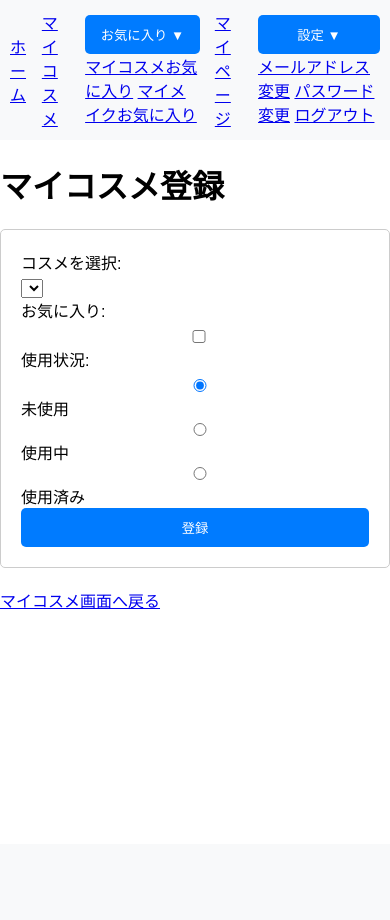
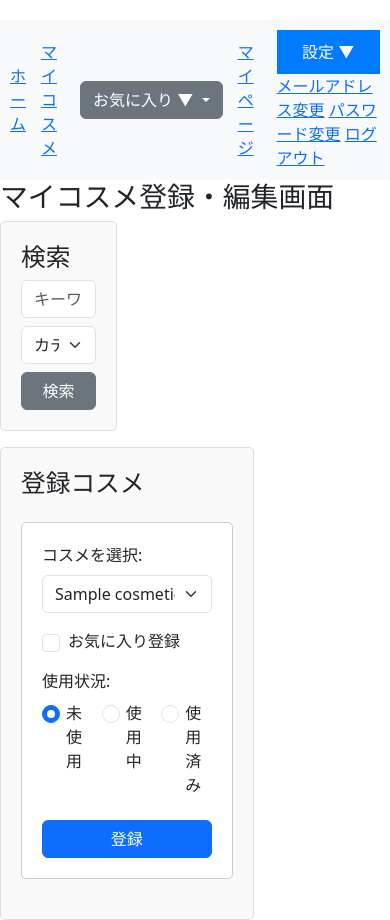
Before and after one commit to akaringo0814/CosCharm, a Django app: page /my_cosmetic_register/ in a window 390 px wide. Before the commit the page ends 609 px from the top, so only its background shows below. Run offline with Django 5.2, Linux system fonts and the light colour scheme; tables that the repository leaves empty hold one stand-in row (values such as "Sample post"); lists and menus that the app fills with data are empty; some libraries are stand-ins or nearby versions.

Commit message:
マイコスメ登録画面実装中

```diff
--- a/CosCharm/CosCharm/settings.py
+++ b/CosCharm/CosCharm/settings.py
@@ -11,6 +11,7 @@ https://docs.djangoproject.com/en/5.1/ref/settings/
 """
 
 from pathlib import Path
+import os
 
 # Build paths inside the project like this: BASE_DIR / 'subdir'.
 BASE_DIR = Path(__file__).resolve().parent.parent
@@ -133,3 +134,8 @@ LOGIN_REDIRECT_URL = '/home/'
 LOGOUT_REDIRECT_URL = '/login/'
 
 AUTH_USER_MODEL = 'app.User'  # 'app' は該当するアプリ名
+
+STATIC_URL = '/static/'
+STATICFILES_DIRS = [
+    os.path.join(BASE_DIR, 'static'),
+]
--- a/CosCharm/app/static/styles.css
+++ b/CosCharm/app/static/styles.css
@@ -66,3 +66,96 @@ button {
     border-radius: 5px;
     cursor: pointer;
 }
+
+/* 新 */
+.register-container {
+    display: flex;
+    flex-direction: column;
+    align-items: flex-start;
+    gap: 20px;
+}
+
+.search-box {
+    width: 100%;
+    background-color: #f9f9f9;
+    padding: 15px;
+    border: 1px solid #ccc;
+    border-radius: 8px;
+}
+
+.category-select {
+    margin-top: 10px;
+}
+
+.category-select details {
+    margin-bottom: 10px;
+}
+
+.register-form {
+    display: flex;
+    flex-direction: column;
+    gap: 10px;
+    background-color: #f9f9f9;
+    padding: 15px;
+    border: 1px solid #ccc;
+    border-radius: 8px;
+    width: 100%;
+}
+
+button {
+    background-color: #007bff;
+    color: white;
+    border: none;
+    padding: 10px 15px;
+    border-radius: 5px;
+    cursor: pointer;
+}
+
+button:hover {
+    background-color: #0056b3;
+}
+.container {
+    display: flex;
+    gap: 20px;
+}
+
+.search-section {
+    width: 30%;
+    padding: 10px;
+    border: 1px solid #ccc;
+    border-radius: 5px;
+    background-color: #f9f9f9;
+}
+
+.cosmetics-display {
+    width: 65%;
+    padding: 10px;
+    border: 1px solid #ccc;
+    border-radius: 5px;
+    background-color: #f9f9f9;
+}
+
+#cosmetics-list ul {
+    list-style: none;
+    padding: 0;
+}
+
+#cosmetics-list li {
+    margin-bottom: 5px;
+}
+
+body {
+    padding-top: 20px;
+  }
+
+  h1 {
+    margin-bottom: 20px;
+  }
+
+  .search-section,
+  .cosmetics-display {
+    border: 1px solid #ddd;
+    padding: 20px;
+    border-radius: 5px;
+    background-color: #f9f9f9;
+  }
--- a/CosCharm/app/templates/base.html
+++ b/CosCharm/app/templates/base.html
@@ -6,6 +6,12 @@
     <title>{% block title %}ホーム画面{% endblock %}</title>
     {% load static %}
     <link rel="stylesheet" href="{% static 'styles.css' %}">
+    <link href="https://stackpath.bootstrapcdn.com/bootstrap/5.1.1/css/bootstrap.min.css" rel="stylesheet">
+    <link href="css/bootstrap.min.css" rel="stylesheet">
+    <link href="css/select2.css" rel="stylesheet">
+    <script src="http://ajax.googleapis.com/ajax/libs/jquery/1.8.3/jquery.min.js"></script>
+    <script src="js/bootstrap.min.js"></script>
+    <script src="js/select2.min.js"></script>
 </head>
 <body>
     <!-- ナビゲーションバー -->
@@ -13,13 +19,25 @@
         <nav>
             <a href="{% url 'home' %}">ホーム</a>
             <a href="{% url 'my_cosmetics' %}">マイコスメ</a>
-            <div class="dropdown">
+            <!--<div class="dropdown">
                 <button>お気に入り ▼</button>
                 <div class="dropdown-content">
                     <a href="{% url 'favorites_cosme' %}">マイコスメお気に入り</a>
                     <a href="{% url 'favorites_make' %}">マイメイクお気に入り</a>
                 </div>
-            </div>
+            </div>-->
+            <div class="dropdown">
+                <a class="btn btn-secondary dropdown-toggle" href="#" role="button" data-bs-toggle="dropdown" aria-expanded="false">
+                  お気に入り ▼
+                </a>
+
+                <ul class="dropdown-menu">
+                  <li><a class="dropdown-item" href="{% url 'favorites_cosme' %}">マイコスメお気に入り</a></li>
+                  <li><a class="dropdown-item" href="{% url 'favorites_make' %}">マイメイクお気に入り</a></li>
+                </ul>
+              </div>
+
+
             <a href="{% url 'my_page' %}">マイページ</a>
             <div class="dropdown">
                 <button>設定 ▼</button>
@@ -38,5 +56,11 @@
         <!-- 子テンプレートの内容がここに挿入されます -->
         {% endblock %}
     </main>
+    <!-- jQueryをインポート -->
+     <script src="https://code.jquery.com/jquery-3.6.0.min.js"></script>
+     <!-- BootstrapのJavaScript -->
+      <script src="https://stackpath.bootstrapcdn.com/bootstrap/5.1.1/js/bootstrap.bundle.min.js"></script>
+      <!-- その他の必要なJavaScript -->
+       <script src="{% static 'js/scripts.js' %}"></script>
 </body>
 </html>
--- a/CosCharm/app/templates/my_cosmetic_register.html
+++ b/CosCharm/app/templates/my_cosmetic_register.html
@@ -1,33 +1,78 @@
 {% extends 'base.html' %}
 
 {% block title %}
-マイコスメ登録画面
+マイコスメ登録・編集画面
 {% endblock %}
 
 {% block content %}
-<h1>マイコスメ登録</h1>
-    <form method="POST">
+<h1>マイコスメ登録・編集画面</h1>
+
+{% if error %}
+<div class="alert alert-danger">{{ error }}</div>
+{% endif %}
+
+<div class="row">
+  <!-- 検索セクション -->
+  <div class="col-md-6">
+    <div class="search-section">
+      <h2>検索</h2>
+      <input type="text" id="keyword-input" placeholder="キーワードで検索" class="form-control" oninput="performSearch()">
+      <select id="category-select" class="form-select mt-2" onchange="performSearch()">
+        <option value="">カテゴリで検索</option>
+        {% for category, subcategories in categories.items %}
+        <optgroup label="{{ category }}">
+          {% for subcategory in subcategories %}
+          <option value="{{ subcategory }}">{{ subcategory }}</option>
+          {% endfor %}
+        </optgroup>
+        {% endfor %}
+      </select>
+      <button class="btn btn-secondary mt-2" onclick="performSearch()">検索</button>
+    </div>
+    <div id="search-results" class="mt-3"></div>
+  </div>
+
+  <!-- 右側の登録コスメ表示エリア -->
+  <div class="col-md-6">
+    <div class="cosmetics-display">
+      <h2>登録コスメ</h2>
+      <form method="POST" class="mt-4" action="{% url 'my_cosmetic_register' %}">
         {% csrf_token %}
-        <label for="cosmetic_id">コスメを選択:</label>
-        <select name="cosmetic_id" id="cosmetic_id">
+        <div class="mb-3">
+          <label for="cosmetic_id" class="form-label">コスメを選択:</label>
+          <select name="cosmetic_id" id="cosmetic_id" class="form-select">
             {% for cosmetic in cosmetics %}
             <option value="{{ cosmetic.id }}">{{ cosmetic.cosmetic_name }}</option>
             {% endfor %}
-        </select><br>
+          </select>
+        </div>
 
-        <label for="is_favorite">お気に入り:</label>
-        <input type="checkbox" name="is_favorite" id="is_favorite"><br>
+        <div class="mb-3 d-flex align-items-center">
+          <input type="checkbox" class="form-check-input me-2" name="is_favorite" id="is_favorite">
+          <label for="is_favorite" class="form-check-label mb-0">お気に入り登録</label>
+        </div>
 
-        <label>使用状況:</label>
-        <input type="radio" name="usage_status" value="not_used" checked> 未使用
-        <input type="radio" name="usage_status" value="in_use"> 使用中
-        <input type="radio" name="usage_status" value="used"> 使用済み<br>
+        <div class="mb-3">
+          <label class="form-label">使用状況:</label>
+          <div class="d-flex">
+            <div class="form-check me-3">
+              <input type="radio" class="form-check-input" name="usage_status" value="not_used" id="not_used" checked>
+              <label for="not_used" class="form-check-label">未使用</label>
+            </div>
+            <div class="form-check me-3">
+              <input type="radio" class="form-check-input" name="usage_status" value="in_use" id="in_use">
+              <label for="in_use" class="form-check-label">使用中</label>
+            </div>
+            <div class="form-check">
+              <input type="radio" class="form-check-input" name="usage_status" value="used" id="used">
+              <label for="used" class="form-check-label">使用済み</label>
+            </div>
+          </div>
+        </div>
 
-        <button type="submit">登録</button>
-    </form>
-    <p>
-        <a href="{% url 'my_cosmetics' %}">マイコスメ画面へ戻る</a>
-    </p>
-</body>
-</html>
+        <button type="submit" class="btn btn-primary">登録</button>
+      </form>
+    </div>
+  </div>
+</div>
 {% endblock %}
--- a/CosCharm/app/urls.py
+++ b/CosCharm/app/urls.py
@@ -25,6 +25,8 @@ urlpatterns = [
     path('following_list/', views.following_list, name='following_list'),
     path('logout/', views.logout, name='logout'),
     path('update_profile/', views.update_profile, name='update_profile'),
+    path('search/', views.search_cosmetics, name='search_cosmetics'),
+    path('get_initial_cosmetics/', views.get_initial_cosmetics, name='get_initial_cosmetics'),
 
 
 ]
--- a/CosCharm/app/views.py
+++ b/CosCharm/app/views.py
@@ -11,6 +11,11 @@ from django.contrib.auth import update_session_auth_hash
 from django.shortcuts import render, get_object_or_404
 from .models import  Follow, User
 from .forms import ProfileForm,CosmeticForm
+from django.http import JsonResponse
+import json
+from django.conf import settings
+import os
+from django.conf import settings
 
 class PortfolioView(View):
     def get(self, request):
@@ -129,7 +134,7 @@ def my_cosme_favorites(request):
 def my_cosmetic_register(request):
     return render(request, 'my_cosme_register.html') #マイコスメ登録画面
 
-def my_cosmetic_register(request):
+#def my_cosmetic_register(request):
     if request.method == 'POST':
         form = CosmeticForm(request.POST, request.FILES)
         if form.is_valid():
@@ -140,10 +145,150 @@ def my_cosmetic_register(request):
     return render(request, 'my_cosmetic_register.html', {'form': form})
 
 
+# 初期データ
+COSMETIC_CATEGORIES = {
+    "フェイスケア": ["化粧水", "乳液", "美容液"],
+    "ポイントメイク": ["アイブロウ", "アイシャドウ", "リップ"],
+    "ベースメイク": ["下地", "ファンデーション", "フェイスパウダー"],
+}
+
+# コスメの登録画面表示
+def my_cosmetic_register(request):
+    context = {
+        "categories": COSMETIC_CATEGORIES,
+        "cosmetics": CosmeticMaster.objects.all(),
+    }
+    if request.method == 'POST':
+        # POSTデータからコスメ情報を取得
+        cosmetic_id = request.POST.get('cosmetic_id')
+        is_favorite = 'is_favorite' in request.POST
+        usage_status = request.POST.get('usage_status')
+
+        if cosmetic_id:
+            cosmetic = CosmeticMaster.objects.get(id=cosmetic_id)
+
+            # コスメ登録処理
+            MyCosmetic.objects.create(
+                user=request.user,
+                cosmetic=cosmetic,
+                is_favorite=is_favorite,
+                usage_status=usage_status
+            )
+
+            return redirect('my_cosmetics')
+        else:
+            # cosmetic_id が None の場合のエラーメッセージを追加
+            context['error'] = "コスメを選択してください。"
+
+    return render(request, 'my_cosmetic_register.html', context)
+
+# コスメの検索
+def search_cosmetics(request):
+    keyword = request.GET.get('keyword', '').lower()
+    results = []
+
+    # 簡易的な検索ロジック（カテゴリ内検索）
+    for category, items in COSMETIC_CATEGORIES.items():
+        filtered_items = [item for item in items if keyword in item.lower()]
+        if filtered_items:
+            results.append({"category": category, "items": filtered_items})
+
+    return JsonResponse({"results": results})
+
+# 初期コスメデータの取得
+def get_initial_cosmetics(request):
+    # cosmetic.jsonファイルのパス
+    file_path = os.path.join(settings.BASE_DIR, 'static/data/cosmetic.json')
+    with open(file_path, 'r', encoding='utf-8') as f:
+        cosmetics = json.load(f)
+
+    # 必要なデータだけ抽出（fieldsのみ）
+    filtered_cosmetics = [
+        {
+            "name": item["fields"]["name"],
+            "brand": item["fields"]["brand"],
+            "category": item["fields"]["category"],
+            "price": item["fields"]["price"]
+        }
+        for item in cosmetics
+    ]
+
+    return JsonResponse({"cosmetics": filtered_cosmetics})
+
 
 
 def my_make_post(request):
     return render(request, 'my_make_post.html') #マイメイク投稿画面
+
+
+# 初期データ
+COSMETIC_CATEGORIES = {
+    "フェイスケア": ["化粧水", "乳液", "美容液"],
+    "ポイントメイク": ["アイブロウ", "アイシャドウ", "リップ"],
+    "ベースメイク": ["下地", "ファンデーション", "フェイスパウダー"],
+}
+
+# コスメの登録画面表示
+def my_cosmetic_register(request):
+    context = {
+        "categories": COSMETIC_CATEGORIES,
+        "cosmetics": CosmeticMaster.objects.all(),
+    }
+    if request.method == 'POST':
+        # POSTデータからコスメ情報を取得
+        cosmetic_id = request.POST.get('cosmetic_id')
+        is_favorite = 'is_favorite' in request.POST
+        usage_status = request.POST.get('usage_status')
+
+        if cosmetic_id:
+            cosmetic = CosmeticMaster.objects.get(id=cosmetic_id)
+
+            # コスメ登録処理
+            MyCosmetic.objects.create(
+                user=request.user,
+                cosmetic=cosmetic,
+                is_favorite=is_favorite,
+                usage_status=usage_status
+            )
+
+            return redirect('my_cosmetics')
+        else:
+            # cosmetic_id が None の場合のエラーメッセージを追加
+            context['error'] = "コスメを選択してください。"
+
+    return render(request, 'my_cosmetic_register.html', context)
+
+# カテゴリに基づくコスメの検索
+def search_cosmetics(request):
+    category = request.GET.get('category', '').lower()
+    results = []
+
+    if category:
+        cosmetics = CosmeticMaster.objects.filter(category__iexact=category)
+        results = [{'id': cosmetic.id, 'name': cosmetic.name} for cosmetic in cosmetics]
+
+    return JsonResponse({"results": results})
+
+# 初期コスメデータの取得
+def get_initial_cosmetics(request):
+    # cosmetic.jsonファイルのパス
+    file_path = os.path.join(settings.BASE_DIR, 'static/data/cosmetic.json')
+    with open(file_path, 'r', encoding='utf-8') as f:
+        cosmetics = json.load(f)
+
+    # 必要なデータだけ抽出（fieldsのみ）
+    filtered_cosmetics = [
+        {
+            "name": item["fields"]["name"],
+            "brand": item["fields"]["brand"],
+            "category": item["fields"]["category"],
+            "price": item["fields"]["price"]
+        }
+        for item in cosmetics
+    ]
+
+    return JsonResponse({"cosmetics": filtered_cosmetics})
+
 
 def my_make_detail(request):
     return render(request, 'my_make_detail.html') #マイメイク詳細画面
```
Also changed, not shown: CosCharm/app/js/scripts.js (added, +32 -0 lines), CosCharm/app/templates/my_cosmetics.html (+15 -15 lines).
